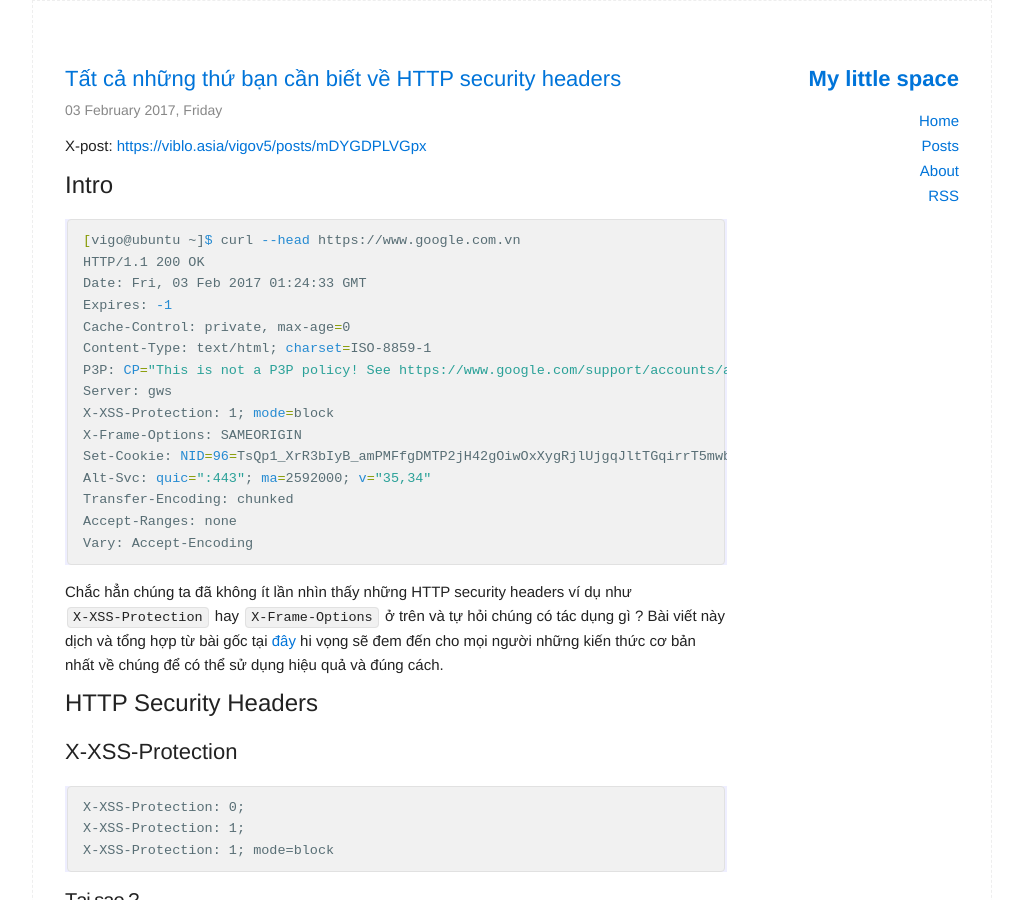
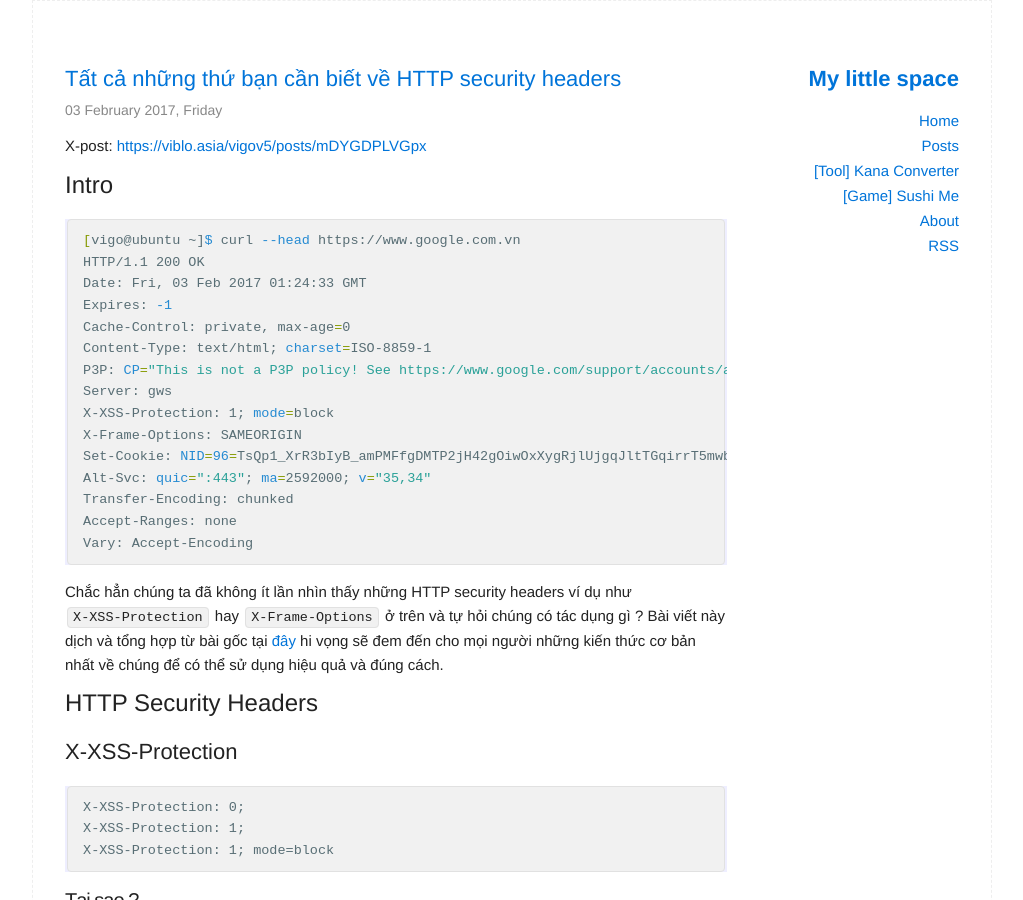
Before and after one commit to vigov5/vigov5.github.io, a Jekyll site: the page built from index.html, in a window 1280 px wide and 900 px high. Shown: the whole window, without its empty margins (128-1151 px from the left). Built offline with Jekyll 4.4.1, drawn with Linux system fonts in a browser that asks for light colours; formulas are drawn with MathJax 3.

Commit message:
Add links to pages

```diff
--- a/_includes/header.html
+++ b/_includes/header.html
@@ -19,6 +19,8 @@
         <ul class="page-link">
           <li><a href="{{ "/" | prepend: site.baseurl }}">Home</a></li>
           <li><a href="{{ "/archive" | prepend: site.baseurl }}">Posts</a></li>
+          <li><a href="{{ "/kana_converter" | prepend: site.baseurl }}">[Tool] Kana Converter</a></li>
+          <li><a href="{{ "/sushi_me" | prepend: site.baseurl }}">[Game] Sushi Me</a></li>
           <li><a href="{{ "/about" | prepend: site.baseurl }}">About</a></li>
           <li><a href="{{ "/feed.xml" | prepend: site.baseurl }}">RSS</a></li>
         </ul>
```
